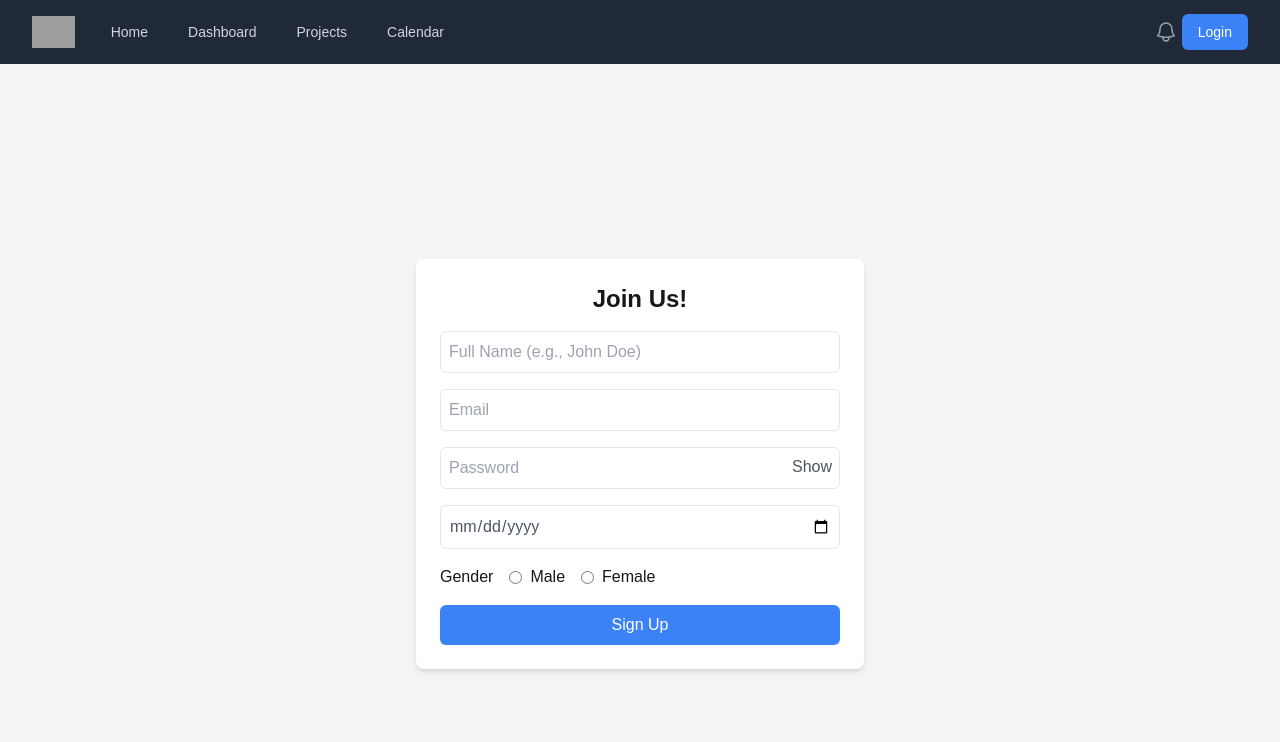
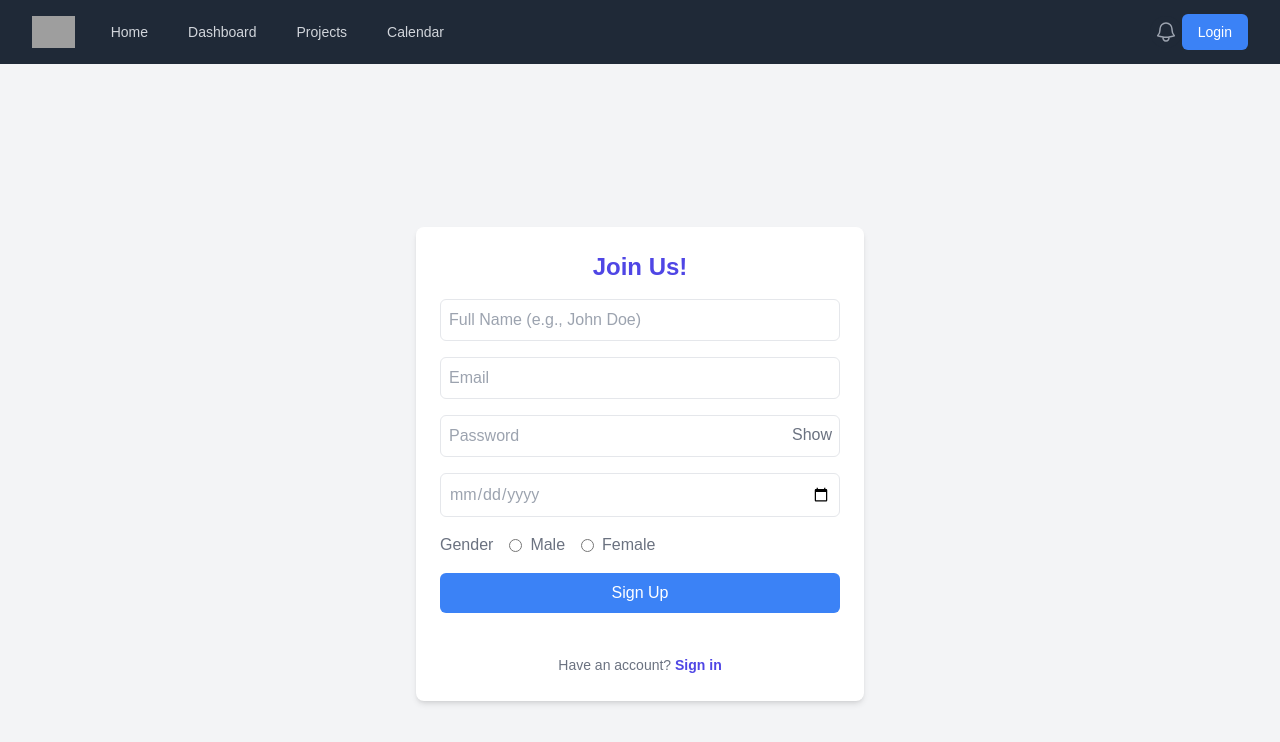
Before and after one commit to nowshen-khan/Social-Media-Platform, a Next.js app in the folder f/: page /signup in a window 1280 px wide. Shown: the top 742 px of the page. Built offline with nearby package versions, Linux system fonts and the light colour scheme; grey boxes are pictures that could not be loaded.

Commit message:
feat: enhance signup page with login redirect and improved styling

```diff
--- a/f/src/app/signup/page.js
+++ b/f/src/app/signup/page.js
@@ -1,5 +1,7 @@
 "use client";
 import { useState } from "react";
+import { useRouter } from "next/navigation";
+import Link from "next/link";
 
 export default function SignupPage() {
 	const [formData, setFormData] = useState({
@@ -14,6 +16,8 @@ export default function SignupPage() {
 	const [loading, setLoading] = useState(false);
 	const [error, setError] = useState("");
 	const [success, setSuccess] = useState("");
+
+	const router = useRouter();
 
 	const handleChange = (e) => {
 		const { name, value } = e.target;
@@ -54,6 +58,7 @@ export default function SignupPage() {
 			});
 
 			// TODO: Redirect to login page
+			router.push("/login");
 		} catch (err) {
 			setError(err.message);
 		} finally {
@@ -64,7 +69,9 @@ export default function SignupPage() {
 	return (
 		<div className="flex items-center justify-center min-h-screen bg-gray-100">
 			<div className="w-full max-w-md bg-white p-6 rounded-lg shadow-md">
-				<h2 className="text-2xl font-bold text-center mb-4">Join Us!</h2>
+				<h2 className="text-2xl font-bold text-center mb-4 text-indigo-600">
+					Join Us!
+				</h2>
 				<form onSubmit={handleSubmit} className="space-y-4">
 					{error && <p className="text-red-500">{error}</p>}
 					{success && <p className="text-green-500">{success}</p>}
@@ -98,7 +105,7 @@ export default function SignupPage() {
 						/>
 						<button
 							type="button"
-							className="absolute top-2 right-2 text-gray-600"
+							className="absolute top-2 right-2 text-gray-500"
 							onClick={() => setShowPassword(!showPassword)}
 						>
 							{showPassword ? "Hide" : "Show"}
@@ -110,17 +117,17 @@ export default function SignupPage() {
 						value={formData.dob}
 						onChange={handleChange}
 						required
-						className="w-full p-2 border rounded-md focus:outline-none focus:ring-2 focus:ring-blue-400 text-gray-600"
+						className="w-full p-2 border rounded-md focus:outline-none focus:ring-2 focus:ring-blue-400 text-gray-400"
 					/>
-					<div className="flex items-center gap-4">
+					<div className="flex items-center gap-4 text-gray-500">
 						Gender
-						<label className="flex items-center">
+						<label className="flex items-center ">
 							<input
 								type="radio"
 								name="gender"
 								value="Male"
 								onChange={handleChange}
-								className="mr-2 text-gray-600"
+								className="mr-2 "
 							/>
 							Male
 						</label>
@@ -143,6 +150,15 @@ export default function SignupPage() {
 						{loading ? "Submitting..." : "Sign Up"}
 					</button>
 				</form>
+				<p className="mt-10 text-center text-sm/6 text-gray-500">
+					Have an account?{" "}
+					<Link
+						href="/login"
+						className="font-semibold text-indigo-600 hover:text-indigo-500"
+					>
+						Sign in
+					</Link>
+				</p>
 			</div>
 		</div>
 	);
```
